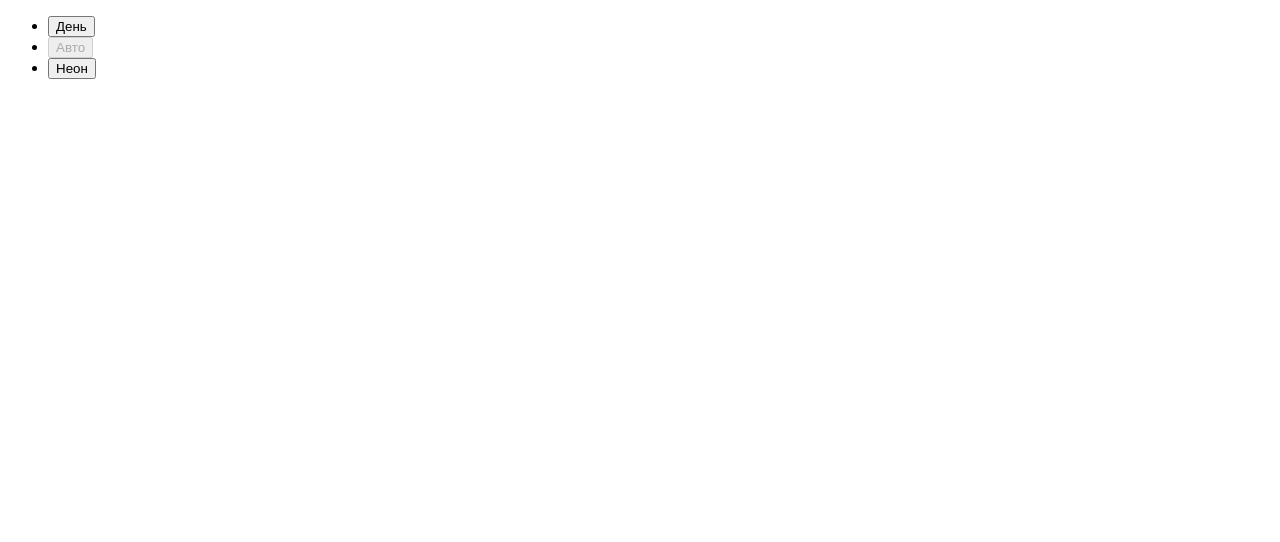
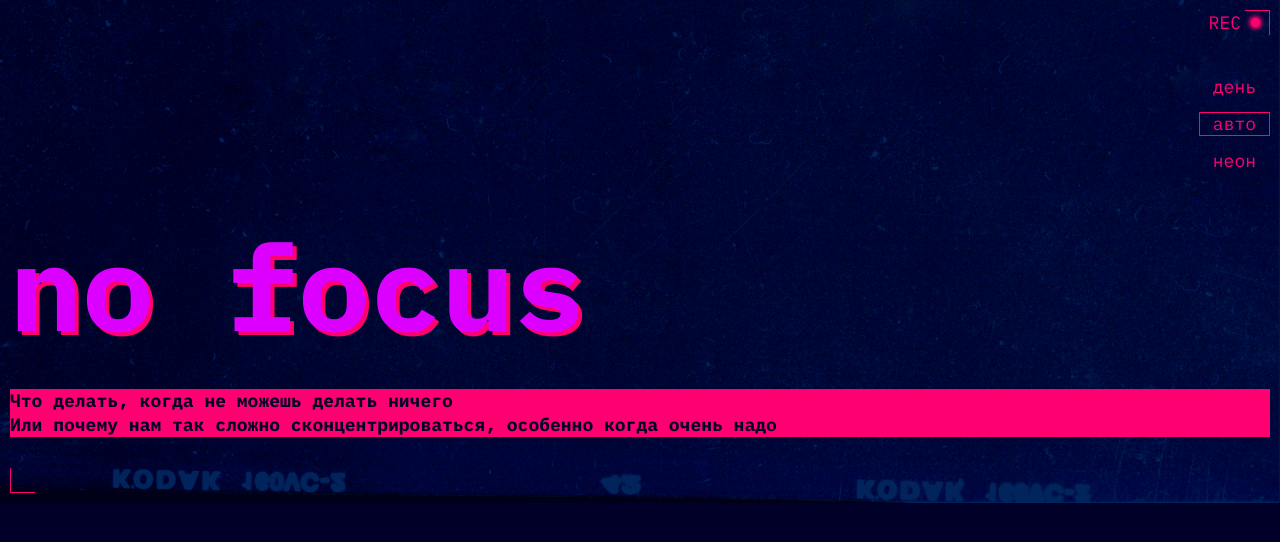
Before and after one commit to Egor-developer/slozhno-sosredotochitsya-fd, a plain HTML site: page index.html in a window 1280 px wide. Drawn offline with Linux system fonts and the light colour scheme.

Commit message:
add header

```diff
--- a/index.html
+++ b/index.html
@@ -4,6 +4,15 @@
     <meta charset="UTF-8" />
     <meta http-equiv="X-UA-Compatible" content="IE=edge" />
     <meta name="viewport" content="width=device-width, initial-scale=1.0" />
+    <meta name="color-scheme" content="dark light" />
+    <link rel="stylesheet" href="./fonts/fonts.css" />
+    <link rel="stylesheet" href="./styles/variables.css" />
+    <link rel="stylesheet" href="./styles/globals.css" />
+    <link rel="stylesheet" href="./styles/style.css" />
+    <link rel="stylesheet" href="./styles/dark.css" />
+    <link rel="stylesheet" href="./styles/light.css" />
+    <link rel="icon" href="./images/favicon.ico" />
+    <link rel="icon" href="./images/favicon.svg" />
     <title>Сложно сосредоточиться</title>
     <script src="./scripts/script.js"></script>
   </head>
@@ -15,7 +24,7 @@
             <button
               class="header__theme-menu-button header__theme-menu-button_type_light"
             >
-              День
+              день
             </button>
           </li>
           <li class="header__theme-menu-item">
@@ -23,18 +32,26 @@
               class="header__theme-menu-button header__theme-menu-button_active header__theme-menu-button_type_auto"
               disabled
             >
-              Авто
+              авто
             </button>
           </li>
           <li class="header__theme-menu-item">
             <button
               class="header__theme-menu-button header__theme-menu-button_type_dark"
             >
-              Неон
+              неон
             </button>
           </li>
         </ul>
       </nav>
+      <p class="header__decorative" aria-hidden="true">REC</p>
+      <h1 class="header__title">no focus</h1>
+      <p class="header__text title-decor">
+        Что делать, когда не можешь делать ничего
+      </p>
+      <p class="header__text title-decor">
+        Или почему нам так сложно сконцентрироваться, особенно когда очень надо
+      </p>
     </header>
   </body>
 </html>
--- a/styles/globals.css
+++ b/styles/globals.css
@@ -1,5 +1,3 @@
-/* Глобальные стили для проекта, их можно дополнять и менять по желанию */
-
 *,
 *::before,
 *::after {
@@ -10,6 +8,12 @@ body {
   min-inline-size: 375px;
   max-inline-size: 1440px;
   margin: 0 auto;
+  font-size: 18px;
+  line-height: 18px;
+  font-weight: 400;
+  color: var(--main-color);
+  font-family: "IBM Plex Mono";
+  background-color: var(--background-color);
 }
 
 h1,
@@ -40,3 +44,8 @@ a {
   font-size: inherit;
   line-height: inherit;
 }
+
+.title-decor {
+  color: var(--background-color);
+  background-color: var(--accent-color);
+}
--- a/styles/style.css
+++ b/styles/style.css
@@ -1,5 +1,92 @@
-/* Основные стили проекта. Это стили для темы, которую вы верстаете первой. */
-
 .page {
   /* сохраните в разметке и стилях класс page у тега body. Он удобен, чтобы составлять селекторы для разных цветовых тем. */
 }
+
+.header {
+  background-image: url(../images/cover-image-dark.png);
+  background-repeat: no-repeat;
+  background-size: cover;
+  background-position: bottom center;
+  position: relative;
+  padding: 75px 10px 66px;
+}
+
+.decorated-zone::before {
+  content: "";
+  inline-size: 25px;
+  block-size: 25px;
+  border-width: 1px 1px 0 0;
+  border-style: solid;
+  border-color: var(--accent-color);
+  position: absolute;
+  right: 10px;
+  top: 10px;
+}
+
+.decorated-zone::after {
+  content: "";
+  inline-size: 25px;
+  block-size: 25px;
+  border-width: 0 0 1px 1px;
+  border-style: solid;
+  border-color: var(--accent-color);
+  position: absolute;
+  left: 10px;
+  bottom: 10px;
+}
+
+.header__theme-menu-list {
+  display: flex;
+  flex-direction: column;
+  align-items: end;
+  padding-block-end: 65px;
+  gap: 13px;
+}
+
+.header__theme-menu-button {
+  color: var(--accent-color);
+  background-color: transparent;
+  border: 1px solid transparent;
+  padding: 2px 13px;
+  cursor: pointer;
+}
+
+.header__theme-menu-button_active {
+  border: 1px solid var(--accent-color);
+  cursor: initial;
+}
+
+.header__decorative {
+  position: absolute;
+  top: 10px;
+  right: 20px;
+  line-height: 1.4em;
+  color: var(--accent-color);
+  display: flex;
+  align-items: center;
+  gap: 10px;
+}
+
+.header__decorative::after {
+  display: inline-block;
+  content: "";
+  inline-size: 9px;
+  block-size: 9px;
+  background-color: var(--accent-color);
+  border-radius: 50%;
+  box-shadow: 0px 0px 4px 2px var(--accent-color);
+}
+
+.header__title {
+  font-size: clamp(7.25rem, 7.0115rem + 1.0178vw, 7.5rem);
+  line-height: 6rem;
+  color: var(--title-color);
+  text-shadow: 4px 4px 0 var(--accent-color);
+  margin-bottom: 55px;
+  font-weight: 700;
+}
+
+.header__text {
+  line-height: 24px;
+  font-weight: 700;
+}
--- a/styles/variables.css
+++ b/styles/variables.css
@@ -1,4 +1,6 @@
-/*
-  Переменные для вашего проекта
-  и их переопределение под различные устройства
-*/
+:root {
+  --title-color: #db00ff;
+  --main-color: #f1b2ce;
+  --accent-color: #ff0070;
+  --background-color: #000028;
+}
```
Also changed, not shown: fonts/fonts.css (+4 -4 lines).
